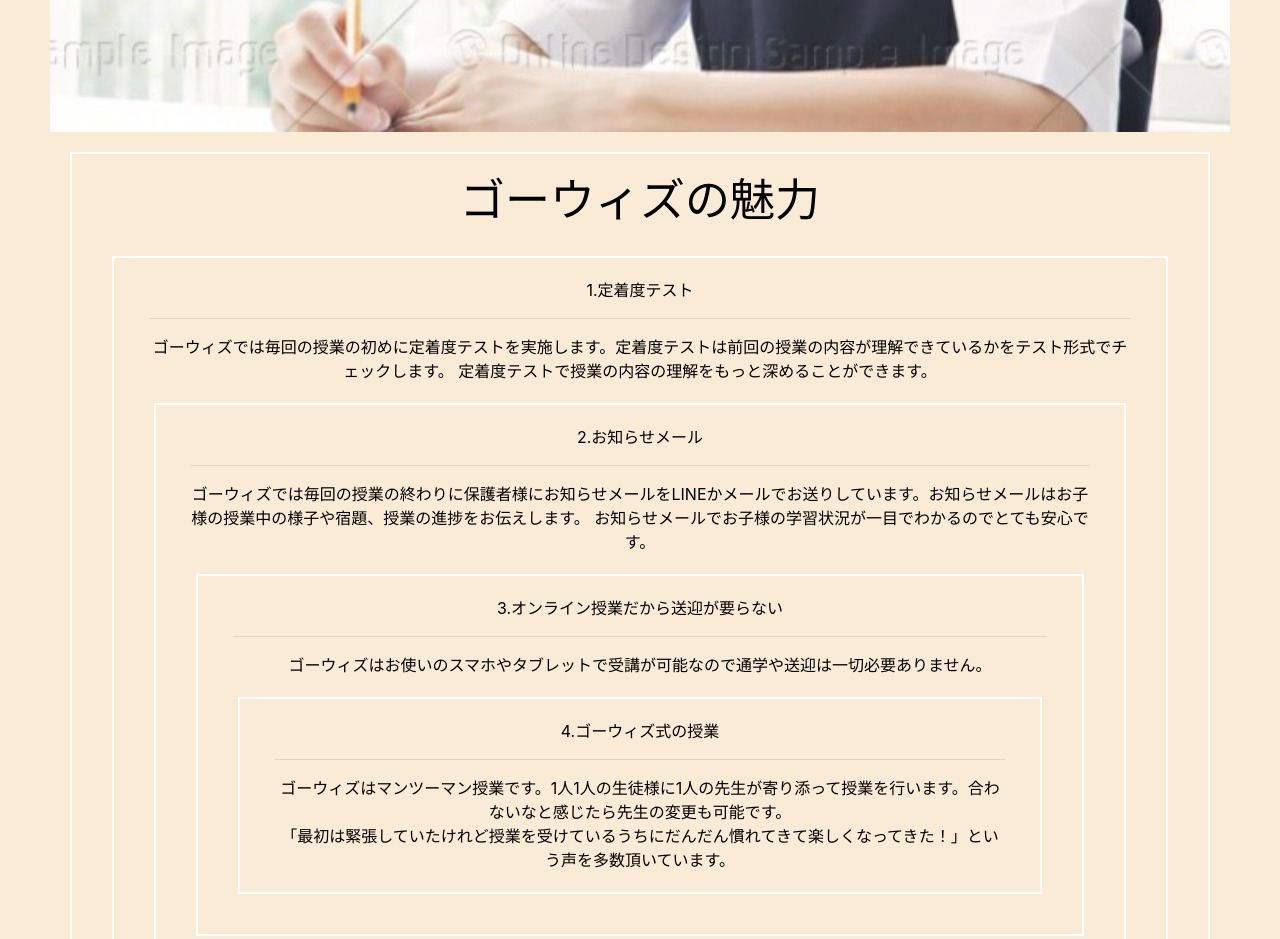
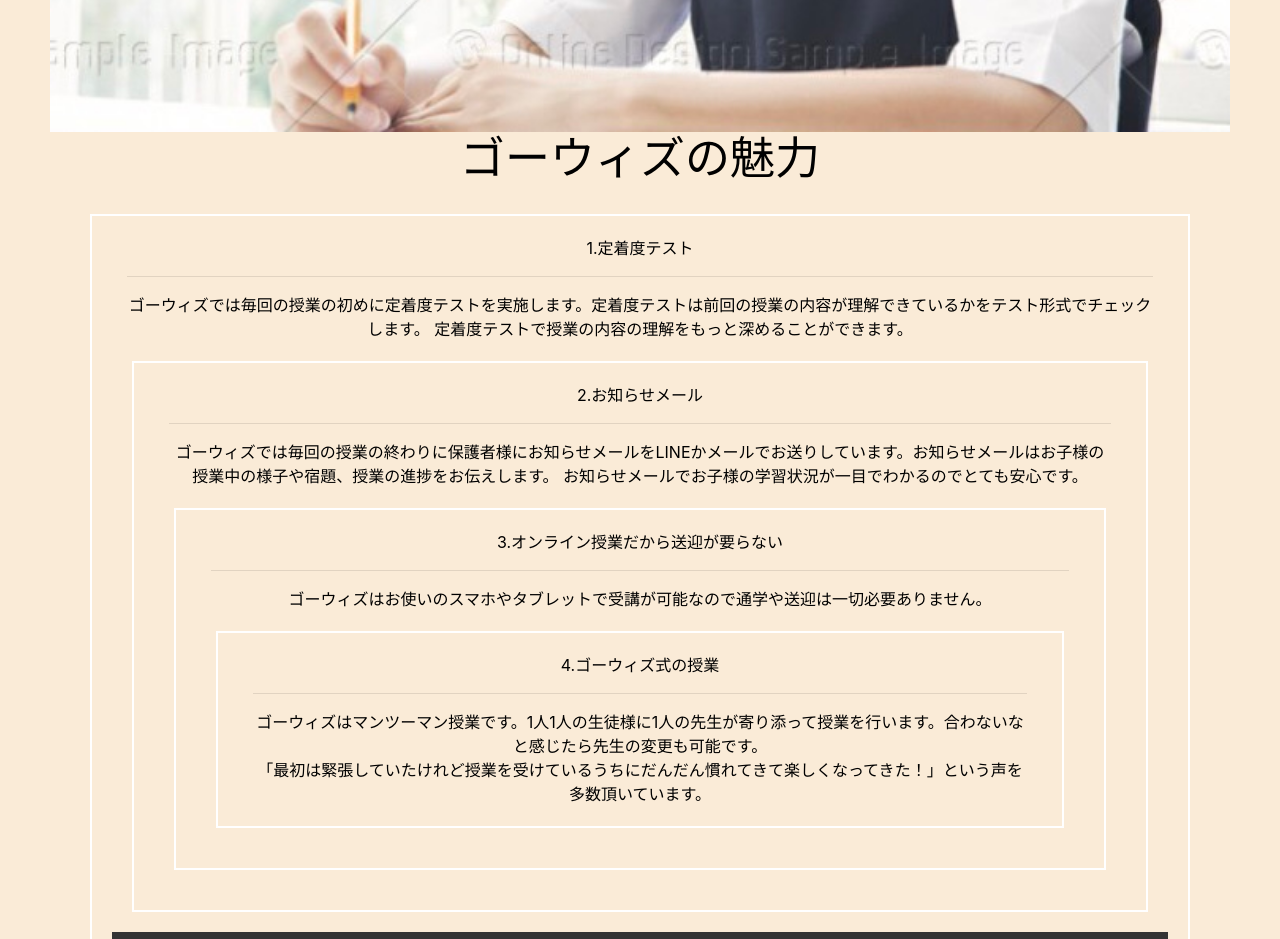
Before and after one commit to ujifc41ryoya/gowith, a plain HTML site: page index.html in a window 1280 px wide. Shown: the part 3300-4239 px from the top of the page. Drawn offline with nearby package versions, Linux system fonts and the light colour scheme; a web font is replaced by a local one.

Commit message:
Update style.css

```diff
--- a/style.css
+++ b/style.css
@@ -120,9 +120,6 @@
 .good-list{
    background-color:#faebd7;
     text-align: center;
-    border: solid 2px white;
-    margin: 20px;
-    padding: 20px;
 }
 
 .info{
```
